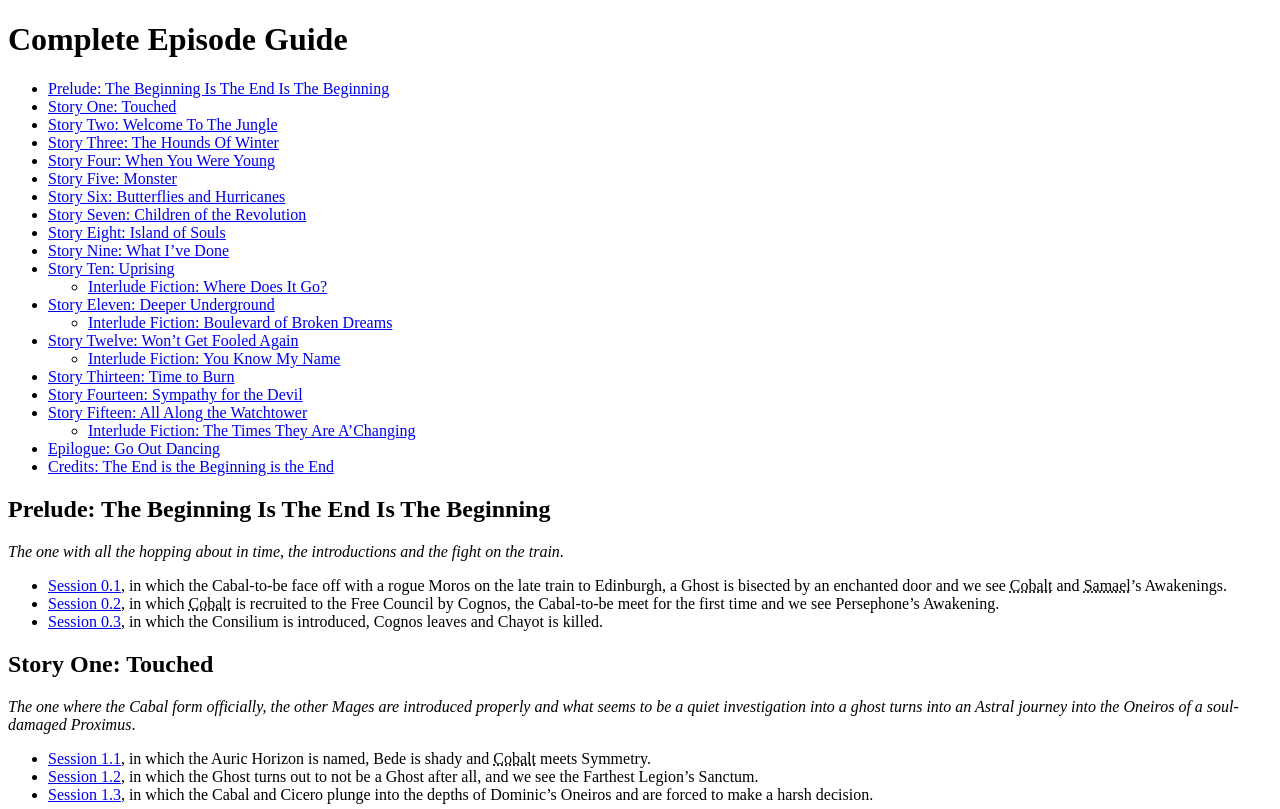
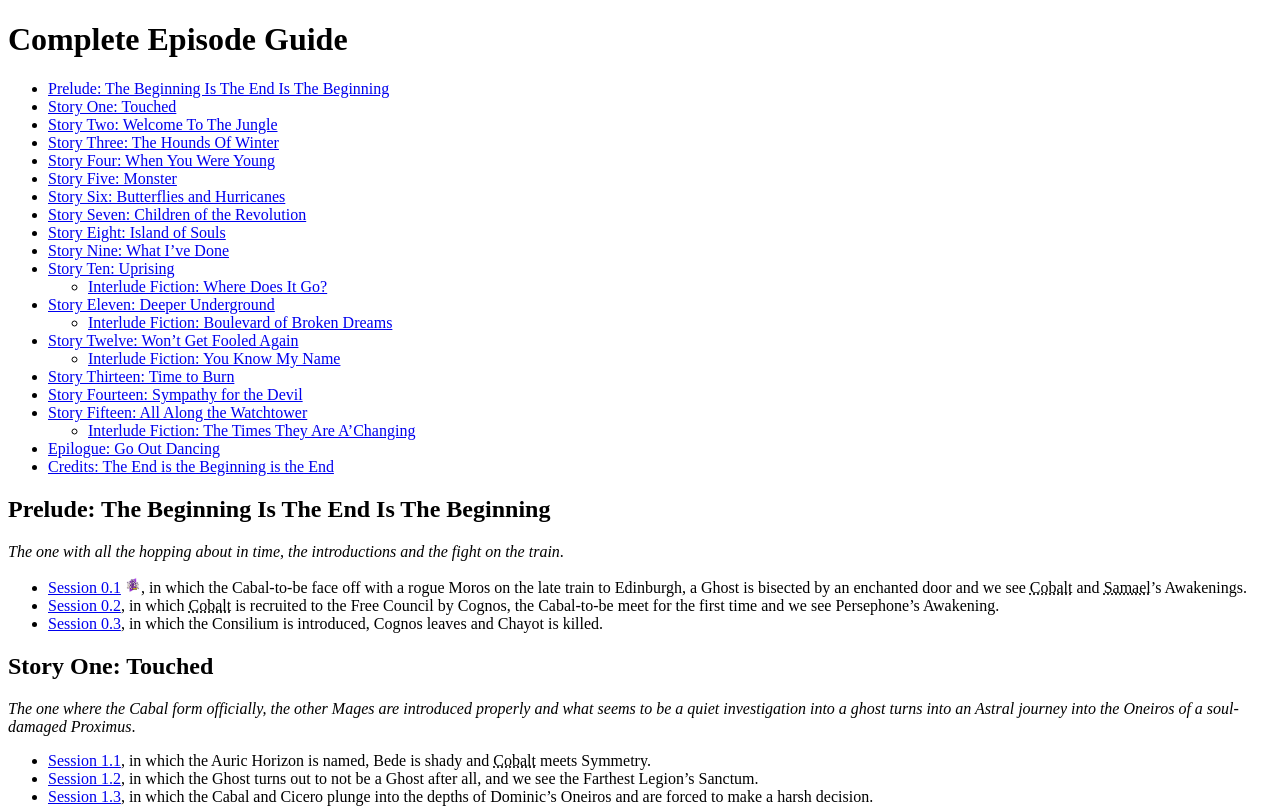
Before and after one commit to saraid/soul-cage, a plain HTML site: page docs/episodes/index.html in a window 1280 px wide. Shown: the top 809 px of the page. Drawn offline with Linux system fonts and the light colour scheme.

Commit message:
try out images

```diff
--- a/docs/episodes/index.html
+++ b/docs/episodes/index.html
@@ -2,7 +2,8 @@
 <html>
 <head>
   <style>
-    pre, .bluetext { color: blue; }
+    .bluetext { color: blue; }
+    .rpgNet { width: 16px; height: 16px; }
     .italics { font-style: italic; }
     .smilie { width: 22px; height: 22px; }
     .big-grin { background: url('https://forum.rpg.net/styles/default/xenforo/smilies/emojione/sprite_sheet_emojione.png') no-repeat 0px -22px; background-size: 100%; }
@@ -52,7 +53,7 @@
 <p><em>The one with all the hopping about in time, the introductions and the fight on the train</em>.</p>
 
 <ul>
-  <li><a href="http://forum.rpg.net/showpost.php?p=8474054&amp;postcount=102">Session 0.1</a>, in which the Cabal-to-be face off with a rogue Moros on the late train to Edinburgh, a Ghost is bisected by an enchanted door and we see <abbr title="characters/cobalt">Cobalt</abbr> and <abbr title="characters/samael">Samael</abbr>’s Awakenings.</li>
+  <li><a href="./session_0.1.html">Session 0.1</a> <a href="http://forum.rpg.net/showpost.php?p=8474054&amp;postcount=102"><img class="rpgNet" src="../images/rpgnetlogo2010-forums.png" alt="rpgNetLogo" /></a>, in which the Cabal-to-be face off with a rogue Moros on the late train to Edinburgh, a Ghost is bisected by an enchanted door and we see <abbr title="characters/cobalt">Cobalt</abbr> and <abbr title="characters/samael">Samael</abbr>’s Awakenings.</li>
   <li><a href="http://forum.rpg.net/showpost.php?p=8509916&amp;postcount=129">Session 0.2</a>, in which <abbr title="characters/cobalt">Cobalt</abbr> is recruited to the Free Council by Cognos, the Cabal-to-be meet for the first time and we see Persephone’s Awakening.</li>
   <li><a href="http://forum.rpg.net/showpost.php?p=8576435&amp;postcount=174">Session 0.3</a>, in which the Consilium is introduced, Cognos leaves and Chayot is killed.</li>
 </ul>
```
Also changed, not shown: docs/episodes/session_0.1.html (+2 -1 lines), docs/episodes/session_0.2.html (+2 -1 lines), docs/episodes/session_0.3.html (+2 -1 lines), docs/images/rpgnetlogo2010-forums.png (added), 2 other files.
